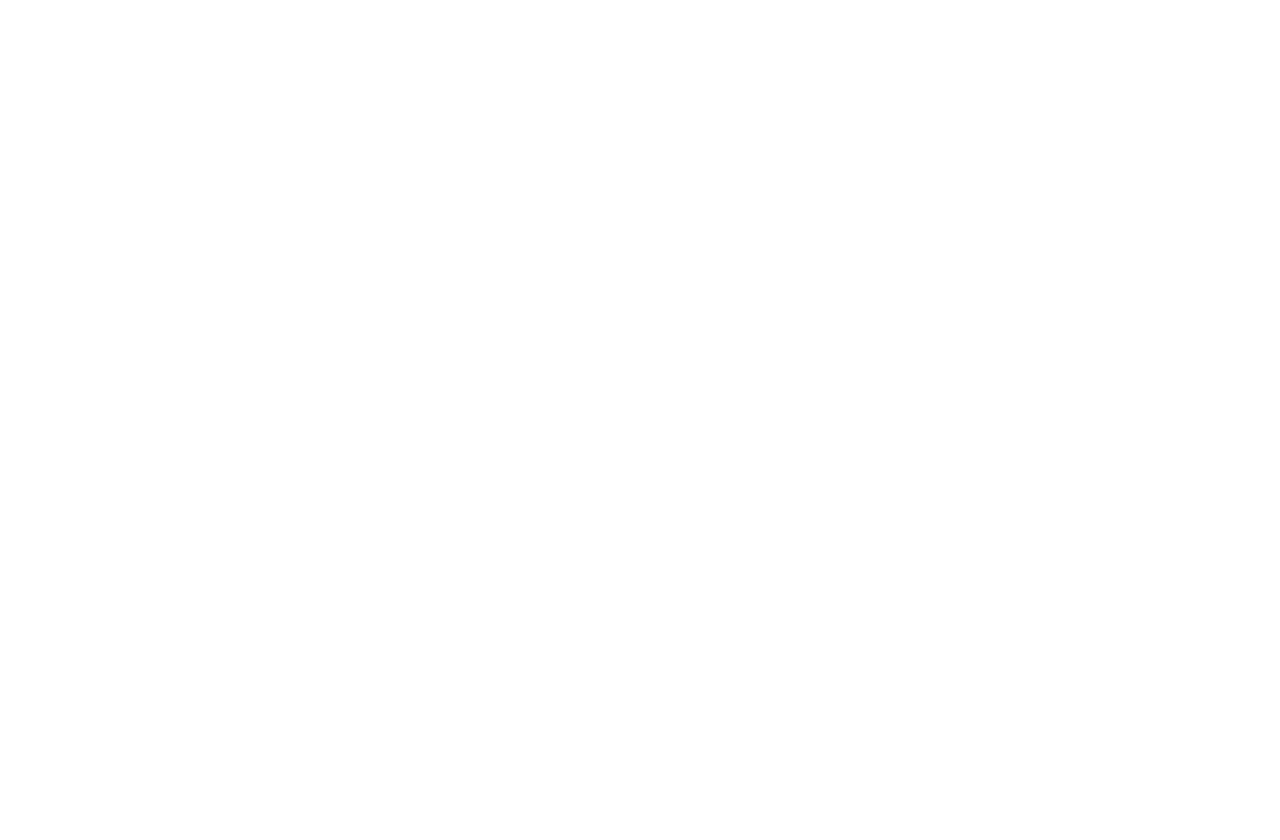
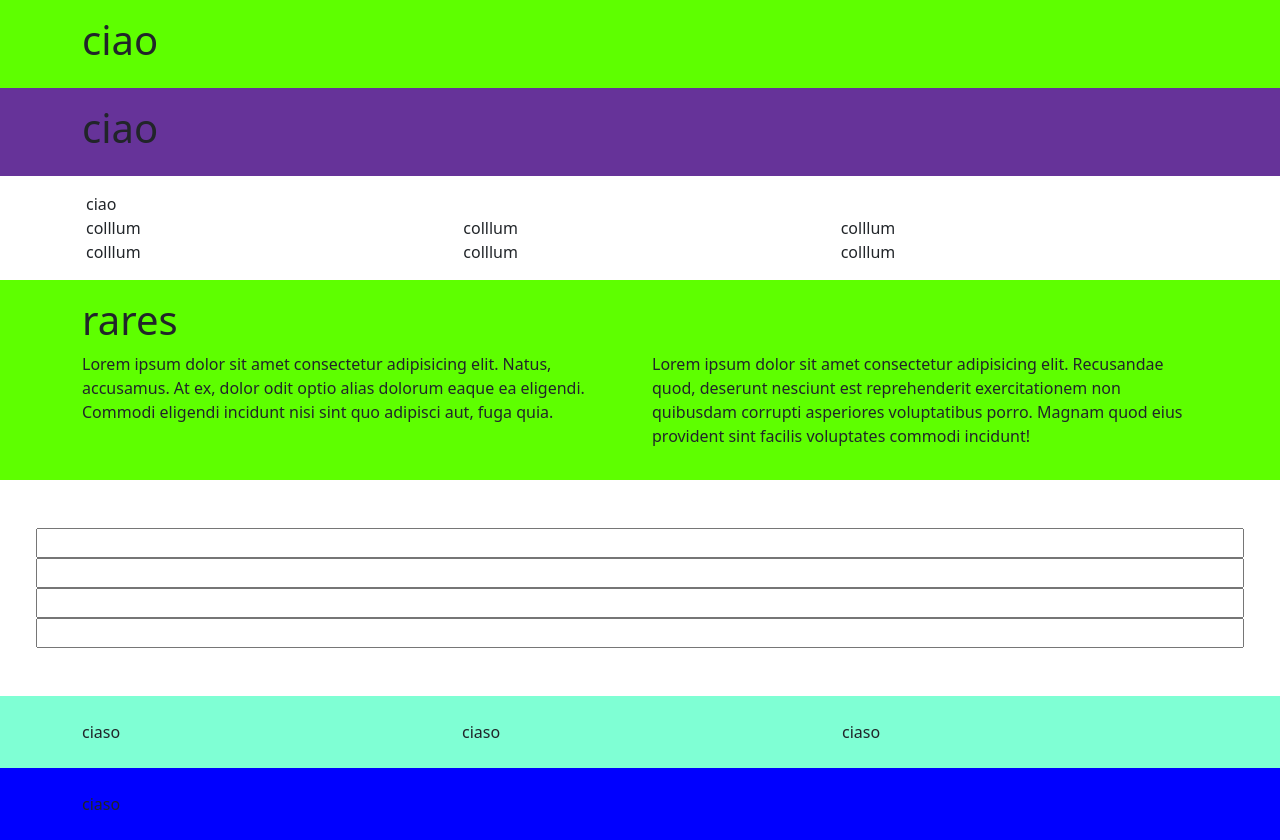
Before and after one commit to SpatariuRares/html-css-bootstrap-freelancer, a plain HTML site: page index.html in a window 1280 px wide. Before the commit the page ends 800 px from the top, so only its background shows below. Drawn offline with nearby package versions, Linux system fonts and the light colour scheme.

Commit message:
struttura

```diff
--- a/css/style.css
+++ b/css/style.css
@@ -0,0 +1,14 @@
+.verde{
+    background-color: rgb(94, 255, 0);
+}
+
+.jumbo{
+    background-color: rebeccapurple;
+}
+.bg-grayblue{
+    background-color: blue;
+}
+
+.bg-blue{
+    background-color: aquamarine;
+}
--- a/index.html
+++ b/index.html
@@ -5,27 +5,82 @@
     <meta charset="UTF-8">
     <meta http-equiv="X-UA-Compatible" content="IE=edge">
     <meta name="viewport" content="width=device-width, initial-scale=1.0">
+    <!-- bootstrap -->
+    <link href="https://cdn.jsdelivr.net/npm/bootstrap@5.0.2/dist/css/bootstrap.min.css" rel="stylesheet" integrity="sha384-EVSTQN3/azprG1Anm3QDgpJLIm9Nao0Yz1ztcQTwFspd3yD65VohhpuuCOmLASjC" crossorigin="anonymous">
+
+
     <link rel="stylesheet" href="css/style.css">
     <title>Titolo Documento</title>
 </head>
 
 <body class="debug">
     <!-- Inizio Header -->
-    <header>
-
+    <header class="p-3 verde">
+        <div class="container">
+            <h1>ciao</h1>
+        </div>
     </header>
     <!-- Fine Header -->
-
     <!-- Inizio Main -->
     <main>
+        <div class="jumbo p-3">
+            <div class="container">
+                <h1>ciao</h1>
+            </div>
+        </div>
+        <div class="container p-3">
+            <div class="row row-cols-1 row-cols-sm-2 row-cols-md-3">
+                <div class="col-12">ciao</div>
 
+                <div class="col">colllum</div>
+                <div class="col">colllum</div>
+                <div class="col">colllum</div>
+                <div class="col">colllum</div>
+                <div class="col">colllum</div>
+                <div class="col">colllum</div>
+            </div>
+        </div>
+        <div class="p-3 verde">
+            <div class="container">
+                <div class="row row-cols-2">
+                    <h1 class="col-12">rares</h1>
+                    <p class="col"> Lorem ipsum dolor sit amet consectetur adipisicing elit. Natus, accusamus. At ex, dolor odit optio alias dolorum eaque ea eligendi. Commodi eligendi incidunt nisi sint quo adipisci aut, fuga quia.</p>
+                    <p class="col">Lorem ipsum dolor sit amet consectetur adipisicing elit. Recusandae quod, deserunt nesciunt est reprehenderit exercitationem non quibusdam corrupti asperiores voluptatibus porro. Magnam quod eius provident sint facilis voluptates commodi incidunt!</p>
+                </div>
+            </div>
+        </div>
+        <div class="containe p-5">
+            <div class="row">
+                <input type="text">
+                <input type="text">
+                <input type="text">
+                <input type="text">
+            </div>
+        </div>
     </main>
     <!-- Fine Main -->
 
     <!-- Inizio Footer -->
     <footer>
-
+        <div class="bg-blue py-4">
+            <div class="container">
+                <div class="row">
+                    <div class="col">ciaso</div>
+                    <div class="col">ciaso</div>
+                    <div class="col">ciaso</div>
+                </div>
+            </div>
+        </div>
+        <div class="bg-grayblue py-4">
+            <div class="container">
+                <div class="row">
+                    <div class="col">ciaso</div>
+                </div>
+            </div>
+        </div>
     </footer>
     <!-- Fine Footer -->
+
+    <script src="https://cdn.jsdelivr.net/npm/bootstrap@5.0.2/dist/js/bootstrap.bundle.min.js" integrity="sha384-MrcW6ZMFYlzcLA8Nl+NtUVF0sA7MsXsP1UyJoMp4YLEuNSfAP+JcXn/tWtIaxVXM" crossorigin="anonymous"></script>
 </body>
 </html>
```
